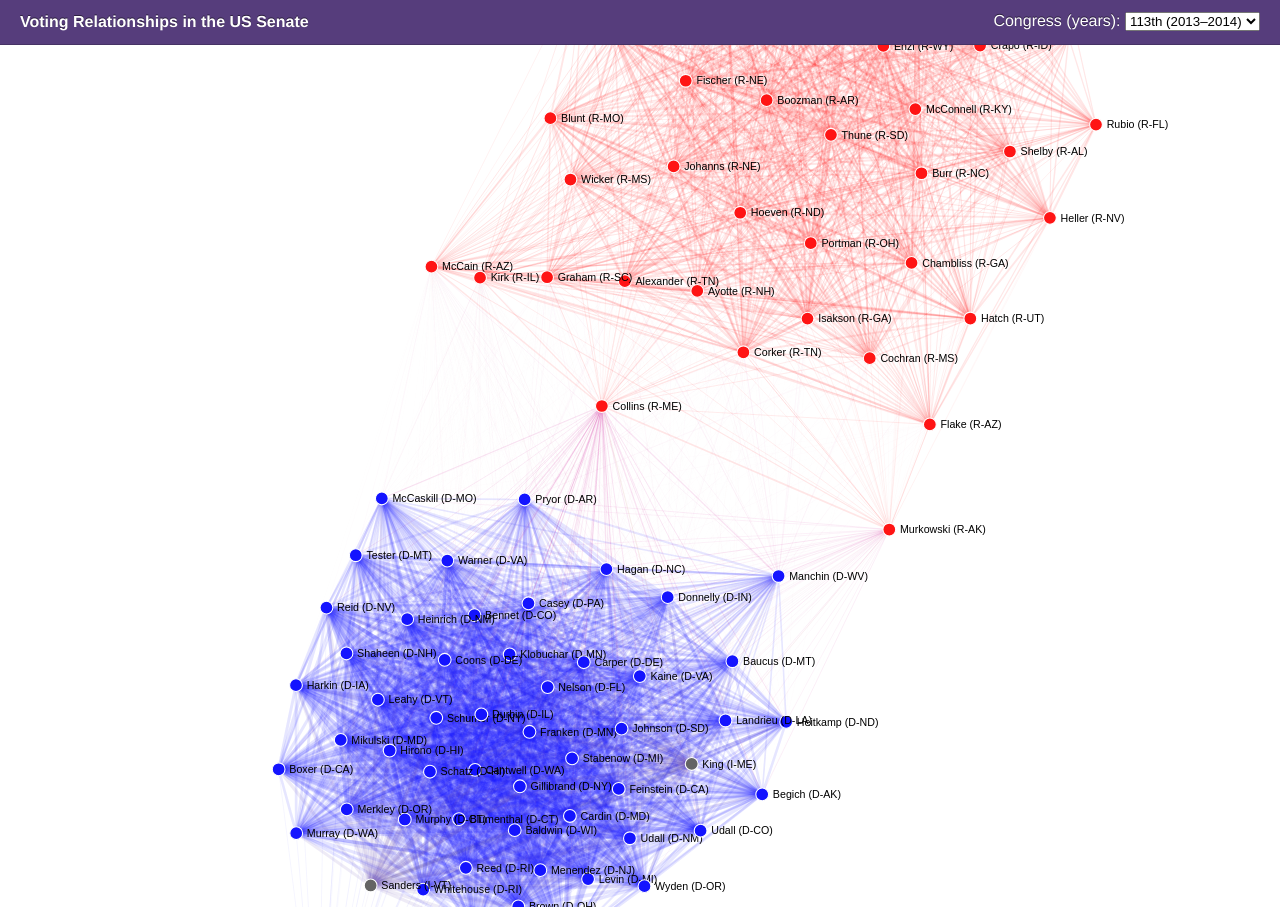
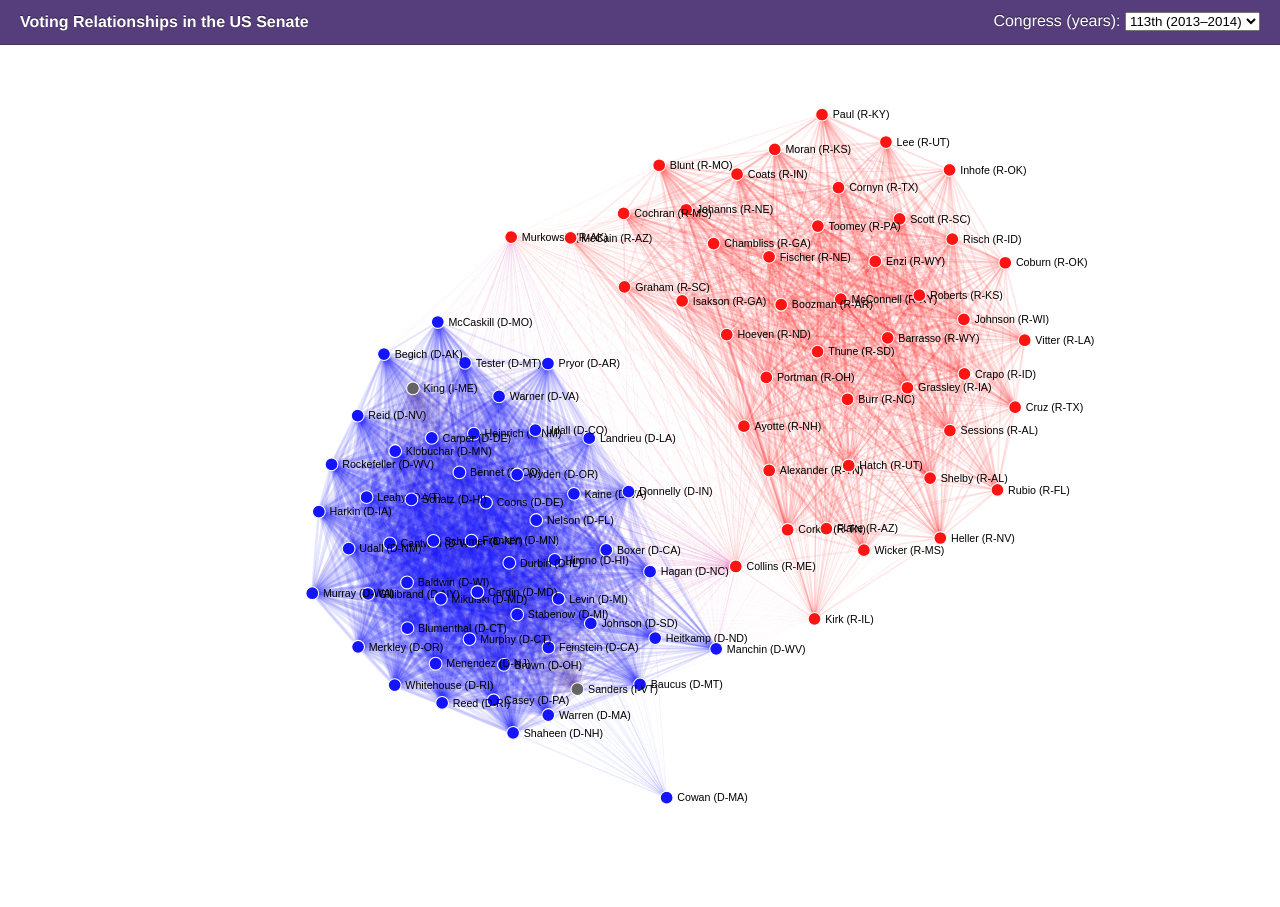
Before and after one commit to DavidChouinard/congressviz, a plain HTML site: page index.html in a window 1280 px wide. After the commit the page ends 853 px from the top, so only its background shows below. Drawn offline with nearby package versions, Linux system fonts and the light colour scheme.

Commit message:
Cosmetic changes to force layout parameters

```diff
--- a/main.css
+++ b/main.css
@@ -6,29 +6,28 @@ header {
   position: absolute;
   top: 0;
   left: 0;
-  /*height: 20px;*/
   background: grey;
   width: 100%;
   text-shadow: 0 -1px 0 rgba(0,0,0,0.5);
   background-color: #563d7c;
   border-bottom: 1px solid #463265;
-  /*box-shadow: 0 1px 0 rgb(0,0,0);*/
   color: white;
   padding: 0 20px;
   box-sizing: border-box;
   z-index: 10;
+  font-size: 16px;
 }
 
 header > h1 {
   padding: 12px 0;
+  line-height: 20px;
   font-size: 16px;
-  line-height: 20px;
   margin: 0;
 }
 
 #congress-picker {
   float: right;
-  padding-top: 12px;
+  padding: 12px 0;
 }
 
 #loading {
--- a/main.js
+++ b/main.js
@@ -1,12 +1,16 @@
-var width = 1200,
-    height = 850;
+var margin = {top: 250, right: 50, bottom: 200, left: 50};
+
+var width = 1200 - margin.left - margin.right,
+    height = 800 - margin.top - margin.bottom;
 
 var svg = d3.select("body").append("svg")
-  .attr("width", "100%")
-  .attr("height", "100%")
-  .attr("viewBox", "0 0 " + width + " " + height)
-  .attr("preserveAspectRatio", "xMidYMid meet")
-  .attr("display", "block");
+    .attr("width", "100%")
+    .attr("height", "100%")
+    .attr("viewBox", "0 0 " + (width + margin.left + margin.right) + " " + (height + margin.top + margin.bottom))
+    .attr("preserveAspectRatio", "xMidYMid meet")
+    .attr("display", "block")
+  .append("g")
+    .attr("transform", "translate(" + margin.left + "," + margin.top + ")");
 
 d3.json("data/113.json", drawGraph);
 
@@ -27,11 +31,11 @@ function drawGraph(data) {
 
   var link_distance = d3.scale.pow()
     .exponent(3)
-    .range([400, 1])
+    .range([300, 1])
     .domain(domain);
 
   var force = d3.layout.force()
-    .gravity(0.1)
+    .gravity(0.5)
     .charge(-1000)
     .linkDistance(function(d) {
       return link_distance(d.weight);
```
